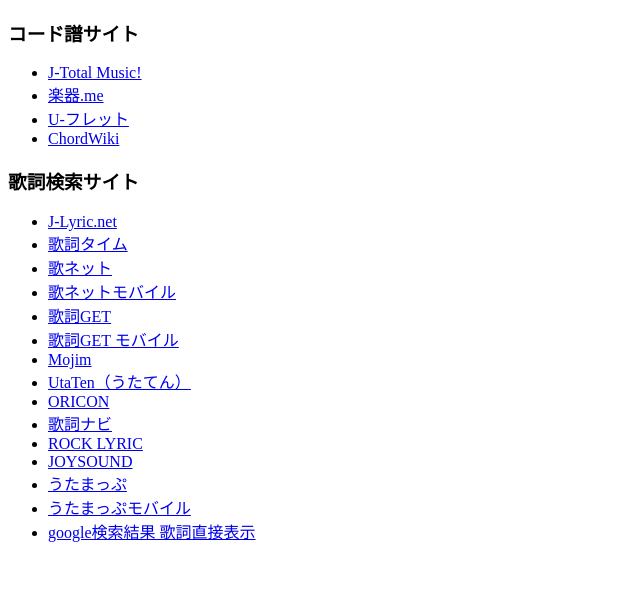
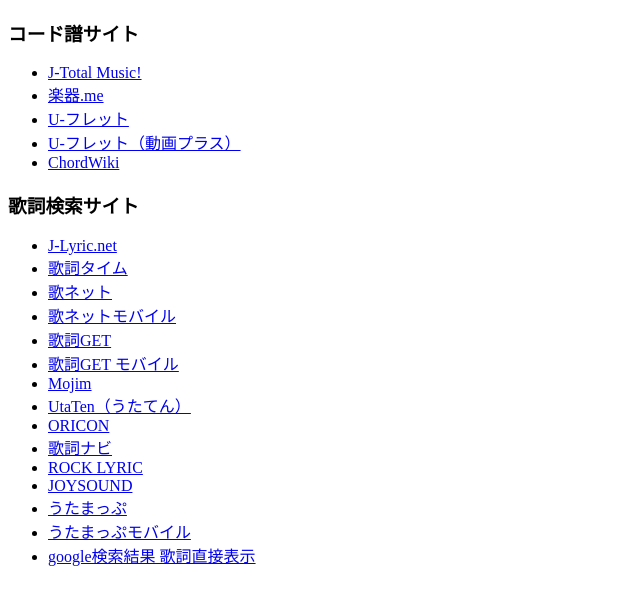
Before and after one commit to yobukodori/freedom, a plain HTML site: page songs.html in a window 1280 px wide. Shown: the whole page, without its empty margins (0-640 px from the left). Drawn offline with Linux system fonts and the light colour scheme.

Commit message:
U-フレット (動画プラス) へのリンクを追加

```diff
--- a/songs.html
+++ b/songs.html
@@ -14,6 +14,8 @@ J-Total Music!</a></li>
 楽器.me</a></li>
 <li><a href="https://www.ufret.jp/song.php?data=39759" target="_blank">
 U-フレット</a></li>
+<li><a href="https://www.ufret.jp/song.php?data=48738" target="_blank">
+U-フレット（動画プラス）</a></li>
 <li><a href="https://ja.chordwiki.org/wiki/%E3%82%A2%E3%82%A4%E3%83%9E%E3%82%A4%E3%83%A2%E3%82%B3" target="_blank">
 ChordWiki</a></li>
 </ul>
```
